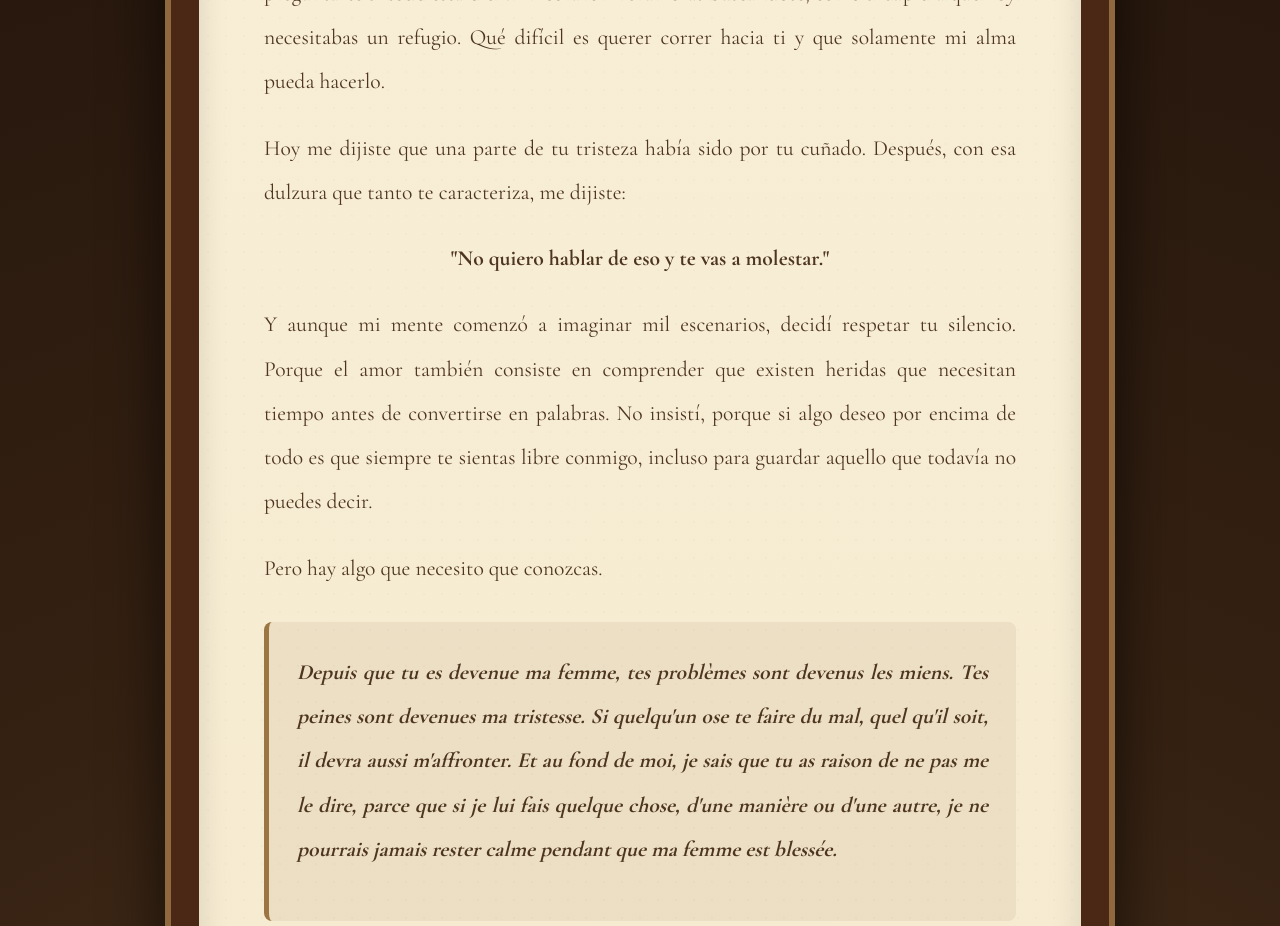
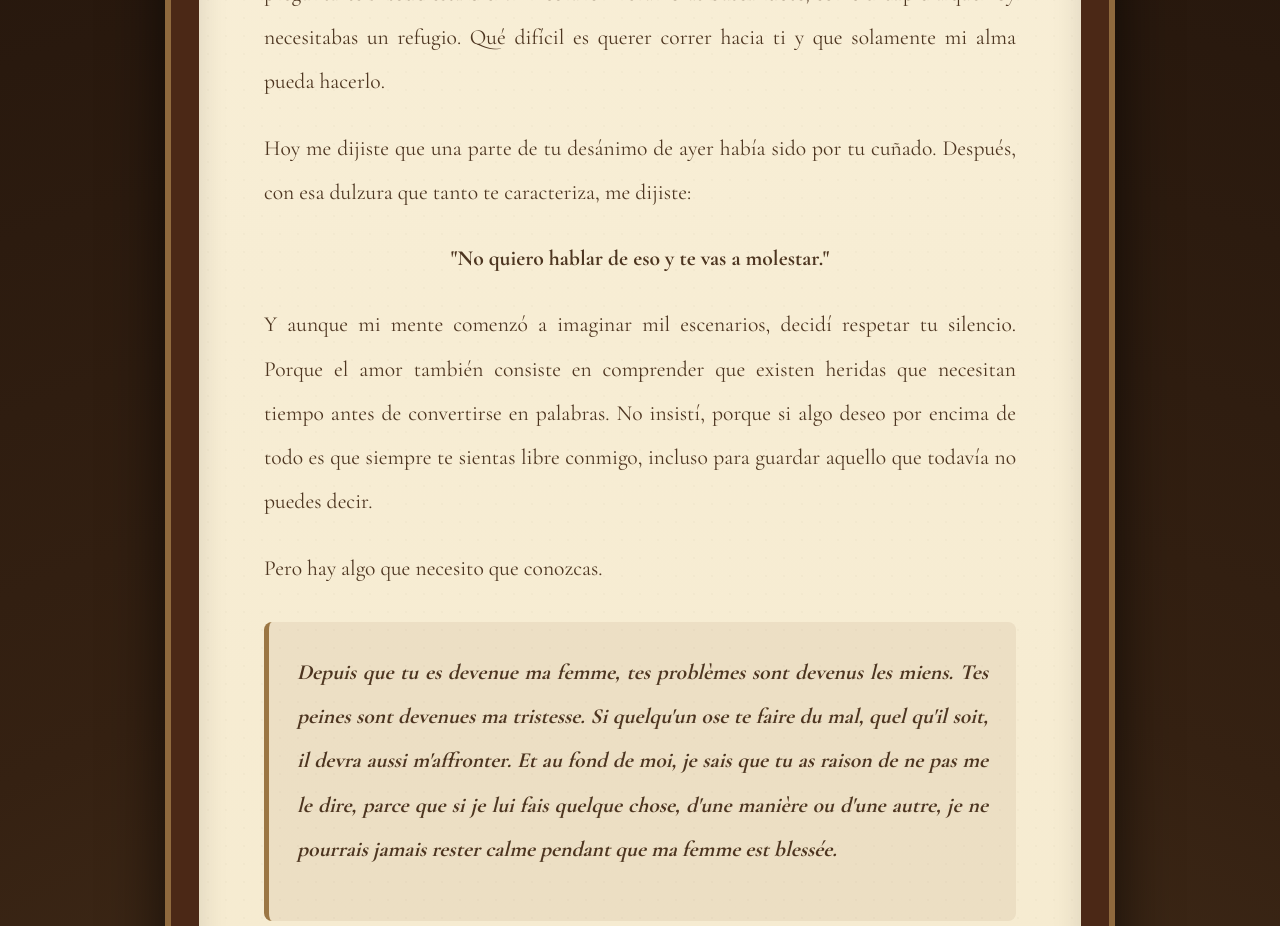
Before and after one commit to j8753741-eng/Jueves-9-de-julio-del-2026---carta-cap-V-, a plain HTML site: page index.html in a window 1280 px wide. Shown: the part 960-1886 px from the top of the page. Drawn offline with nearby package versions, Linux system fonts and the light colour scheme.

Commit message:
Update index.html

```diff
--- a/index.html
+++ b/index.html
@@ -219,7 +219,7 @@ Esta noche te extraño más de lo que cualquier página podría describir. Hay u
 </p>
 
 <p>
-Hoy me dijiste que una parte de tu tristeza había sido por tu cuñado. Después, con esa dulzura que tanto te caracteriza, me dijiste:
+Hoy me dijiste que una parte de tu desánimo de ayer había sido por tu cuñado. Después, con esa dulzura que tanto te caracteriza, me dijiste:
 </p>
 
 <p style="text-align:center;">
```
